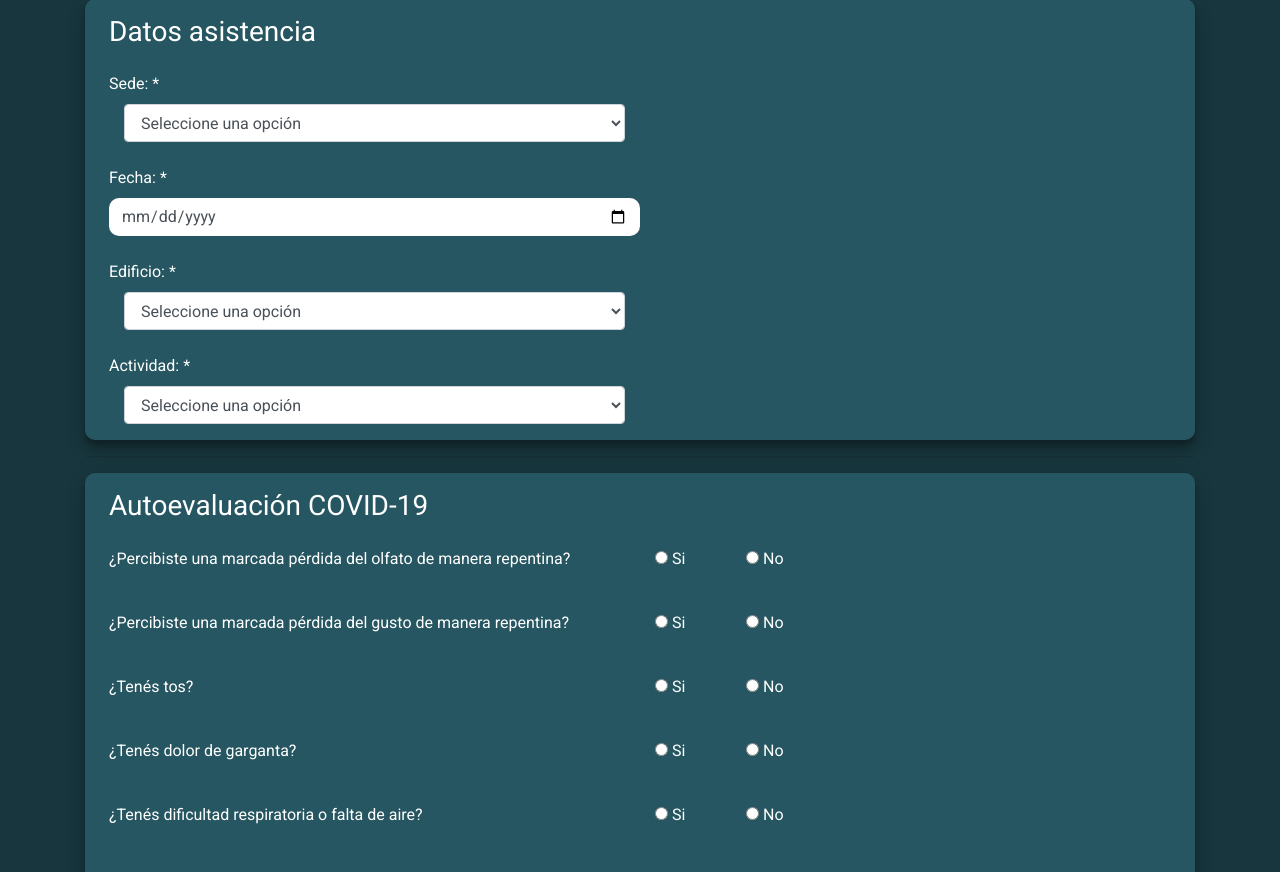
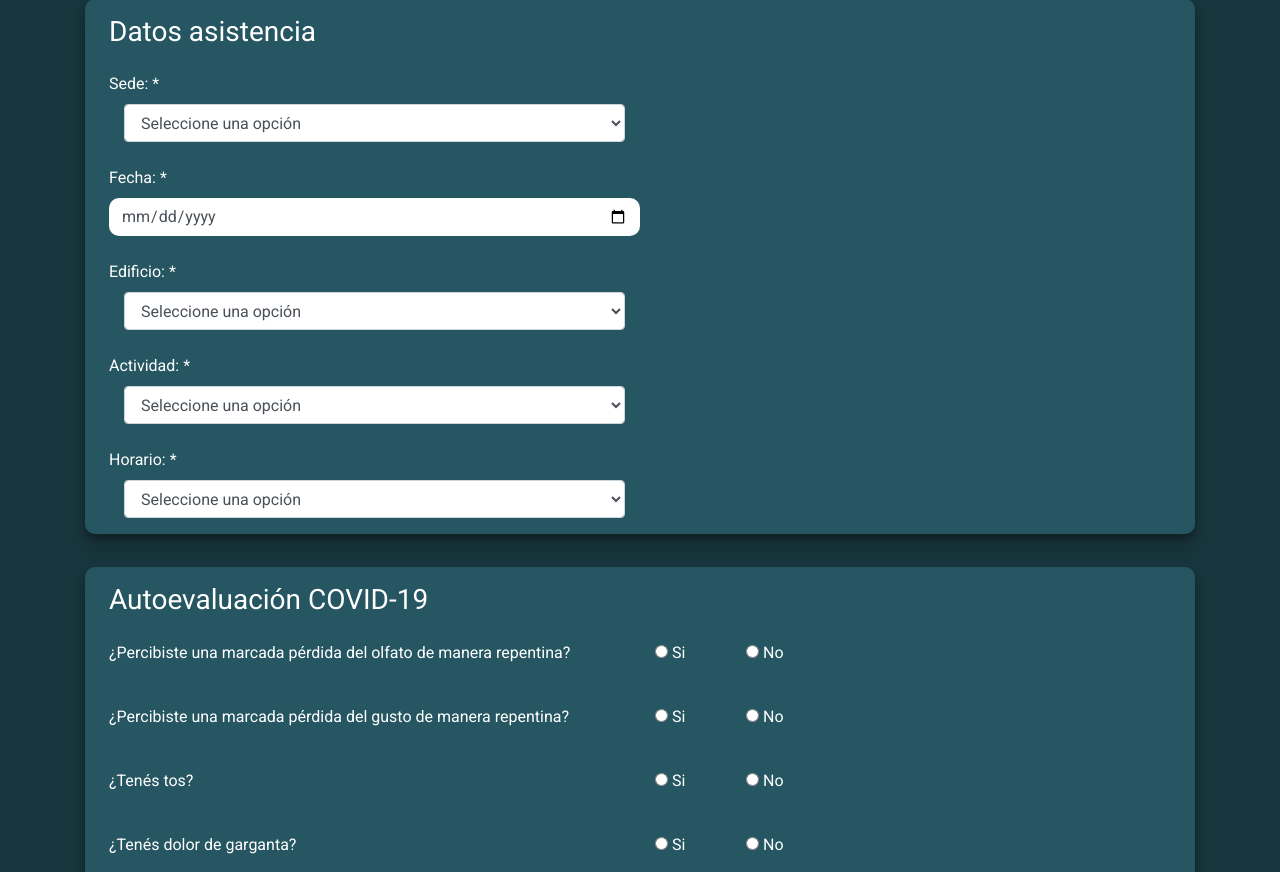
Before and after one commit to Francobdq/webCMBS, a Flask app: page / in a window 1280 px wide. Shown: the part 641-1513 px from the top of the page. Run offline with Flask 2, Linux system fonts and the light colour scheme; some libraries are stand-ins or nearby versions.

Commit message:
select de horario creado

```diff
--- a/templates/index.html
+++ b/templates/index.html
@@ -63,6 +63,13 @@
                     <label class="label-datos" >Actividad: *</label>
                     <fieldset class="col-md-6">
                         <select class="form-control" onchange="actualizarEdificiosPorActividad();" name="actividad" id="actividad" required>
+                            <option disabled selected>Seleccione una opción </option>
+                        </select>
+                    </fieldset>
+                    <br/>
+                    <label class="label-datos" >Horario: *</label>
+                    <fieldset class="col-md-6">
+                        <select class="form-control" onchange="" name="horarioActividad" id="horarioActividad" required>
                             <option disabled selected>Seleccione una opción </option>
                         </select>
                     </fieldset>
@@ -224,6 +231,11 @@
                 }
             }
 
+            function actualizarHorariosActividad(horariosactividads){
+                for(i = 0; i < horariosactividads.length; i++){
+                    actualizarOpcionesNombre(horariosactividads, i, "#horarioActividad",horariosactividads[i]["idHorarioActividad"] )
+                }
+            }
 
             function actualizarEdificiosPorActividad(){
                 var selectBox = document.getElementById("actividad");
@@ -261,6 +273,8 @@
 
 
                                     $("#edificio > option[id="+ edificios[edificioNumero]["idEdificio"] +"]").attr("selected",true);
+                                    horariosactividads = actividades[actividadNumero]["horariosactividads"];
+                                    actualizarHorariosActividad(horariosactividads);
                                     return;
                                 }
                                 else{
```
